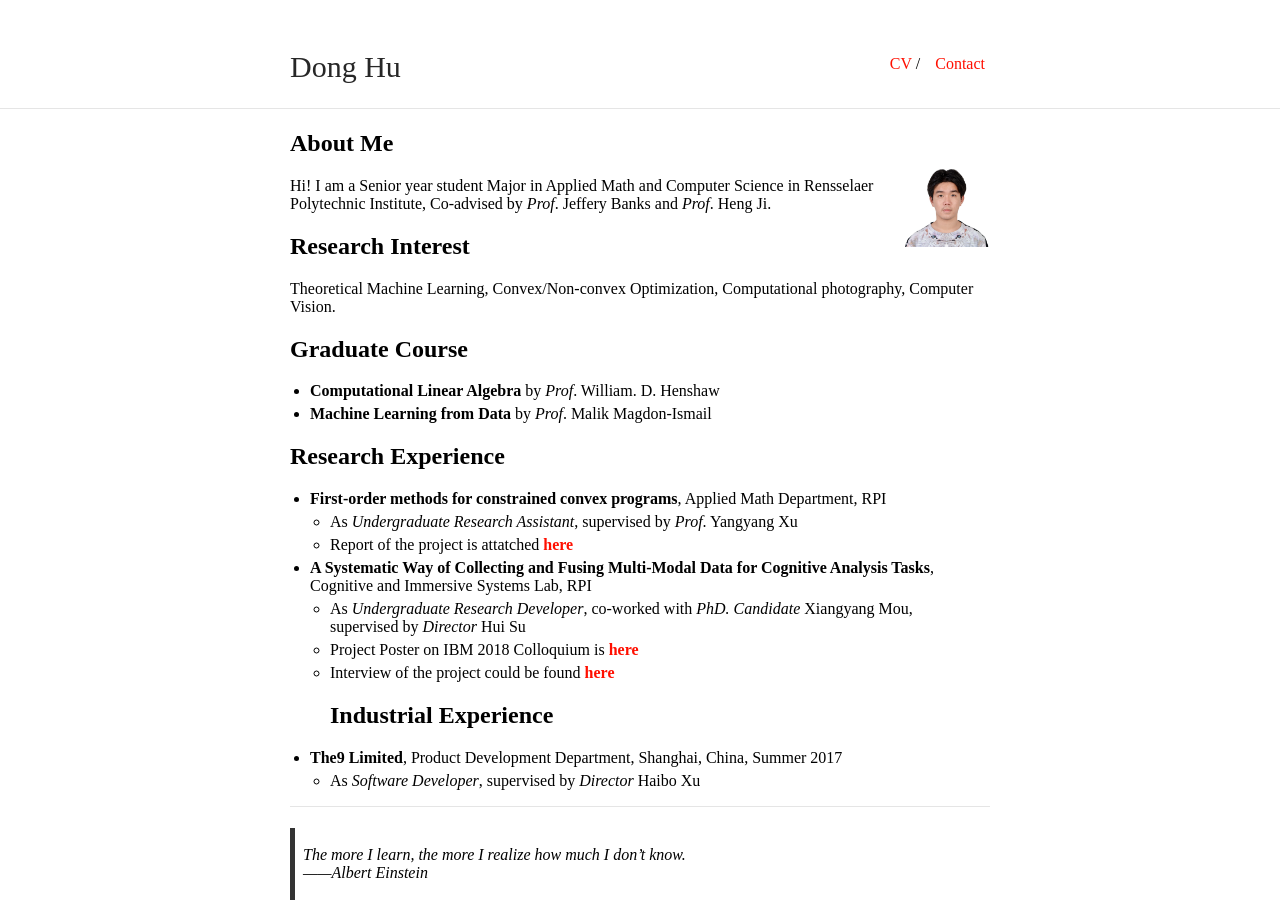
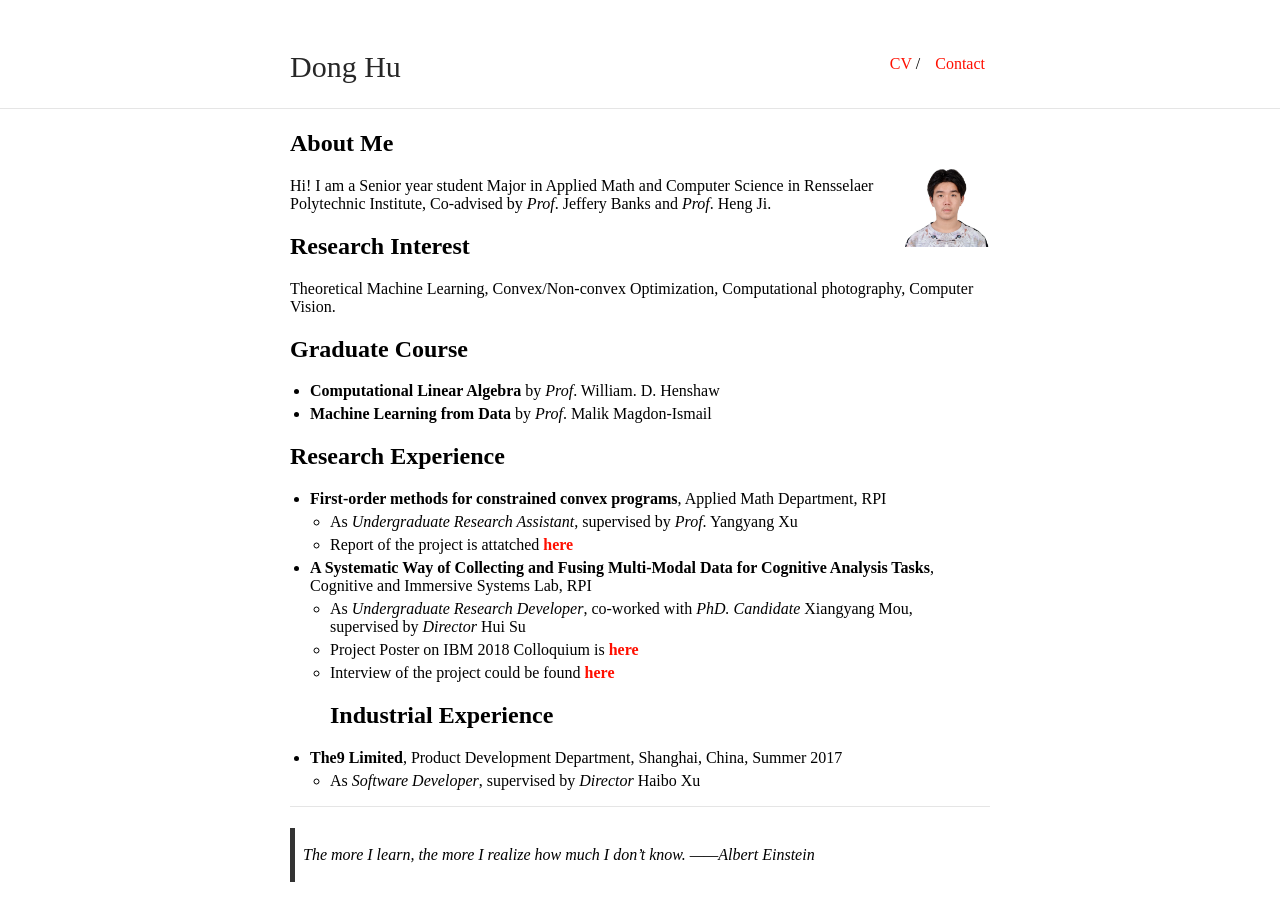
Before and after one commit to jurohd/jurohd.github.io, a Jekyll site: the page built from index.md, in a window 1280 px wide. Built offline with Jekyll 4.4.1, drawn with Linux system fonts in a browser that asks for light colours; our own code applies the rules of GitHub Pages for plain Markdown files.

```diff
--- a/index.md
+++ b/index.md
@@ -34,5 +34,5 @@ Theoretical Machine Learning, Convex/Non-convex Optimization, Computational phot
 
 ---
 
-> The more I learn, the more I realize how much I don't know. \
+> The more I learn, the more I realize how much I don't know.
 >                                                   ------Albert Einstein
```
